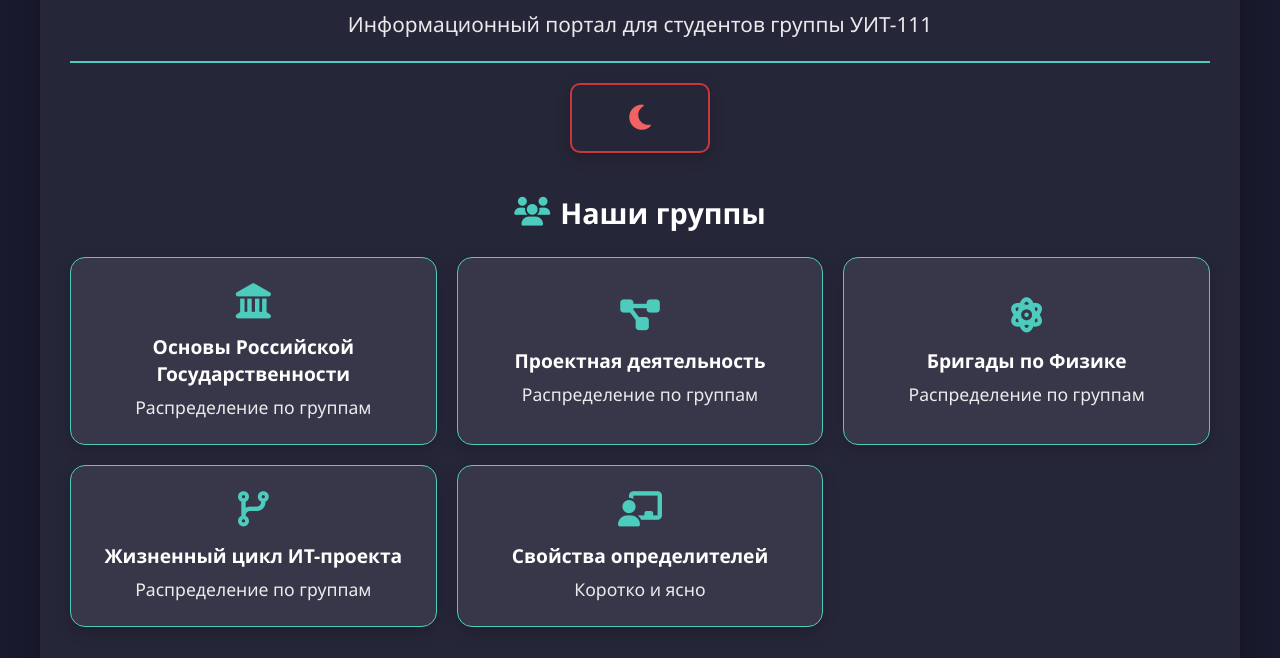
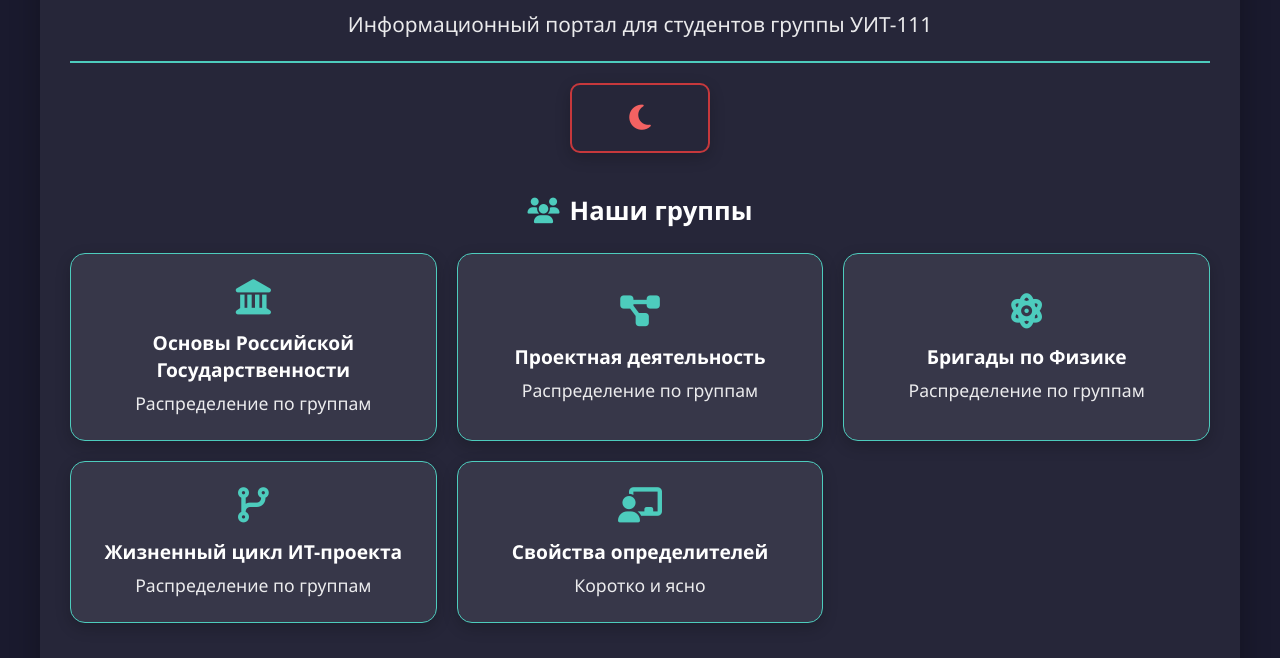
Before and after one commit to EgoruZz/uit-brain, a plain HTML site: page index.html in a window 1280 px wide. Shown: the part 142-800 px from the top of the page. Drawn offline with Linux system fonts and the light colour scheme.

Commit message:
Update index.html

```diff
--- a/index.html
+++ b/index.html
@@ -307,6 +307,10 @@
                 font-size: 1.1rem;
             }
 
+            .section-title {
+                font-size: 1.6rem;
+            }
+
             .subtitle {
                 font-size: 1.3rem;
             }
```
